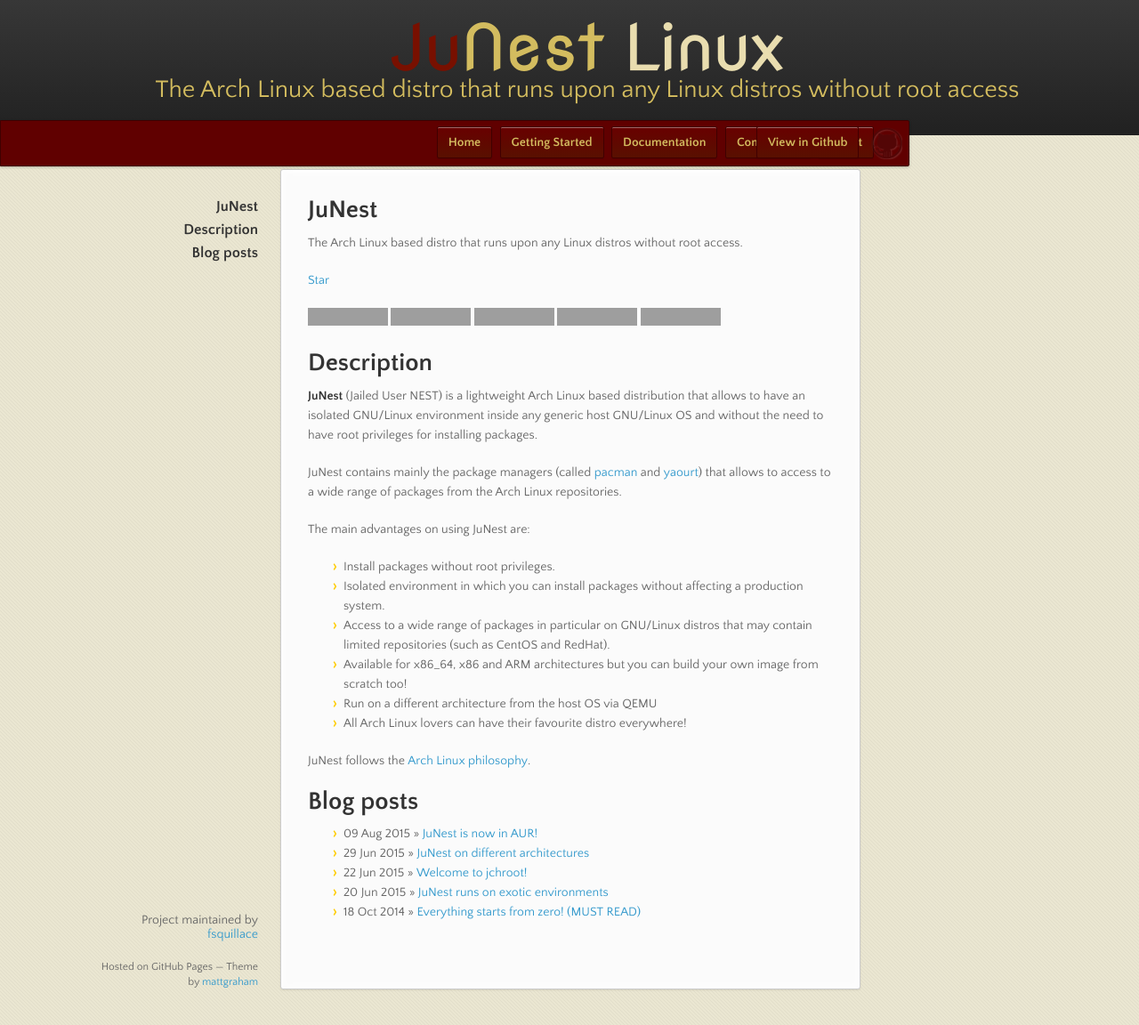
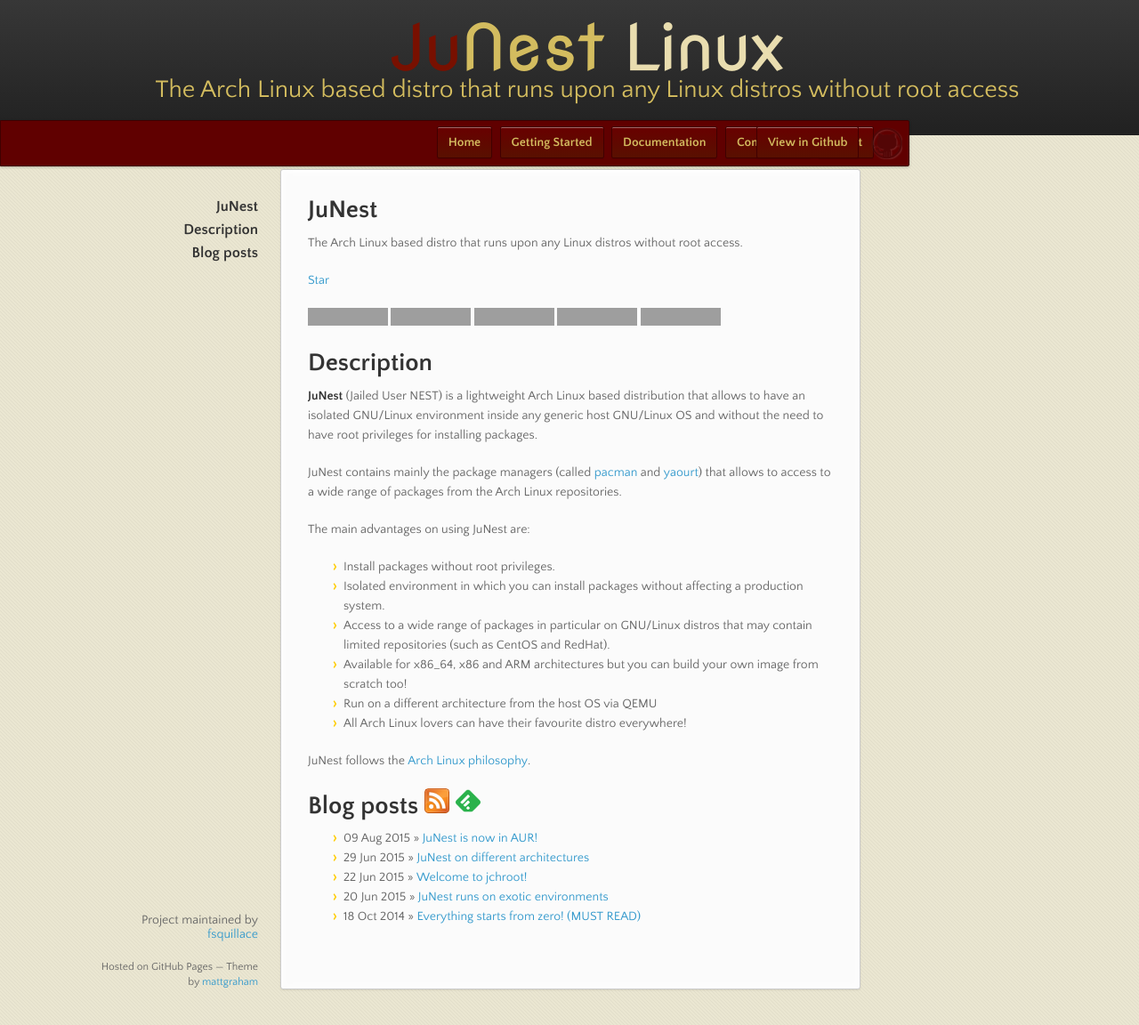
Before and after one commit to fsquillace/junest-site, a Jekyll site: the page built from index.md, in a window 1280 px wide and 1152 px high. Shown: the whole window at 89% size. Built offline with Jekyll 4.4.1, drawn with Linux system fonts in a browser that asks for light colours; nearby versions of some CDN libraries; grey boxes are pictures that could not be loaded.

Commit message:
Add RSS links

```diff
--- a/index.md
+++ b/index.md
@@ -34,7 +34,7 @@
 
 JuNest follows the [Arch Linux philosophy](https://wiki.archlinux.org/index.php/The_Arch_Way).
 
-Blog posts
+Blog posts [![RSS feed]({{site.baseurl}}/images/feed-icon-28x28.png)]({{site.baseurl}}/feed.xml "RSS feed") [![RSS feedly]({{site.baseurl}}/images/feedly-icon-28x28.png)](https://feedly.com/i/subscription/feed/{{site.baseurl}}/feed.xml "Feedly RSS")
 ==========
 <ul class="posts">
   {% for post in site.posts %}
```
Also changed, not shown: images/feed-icon-28x28.png (added), images/feedly-icon-28x28.png (added).
